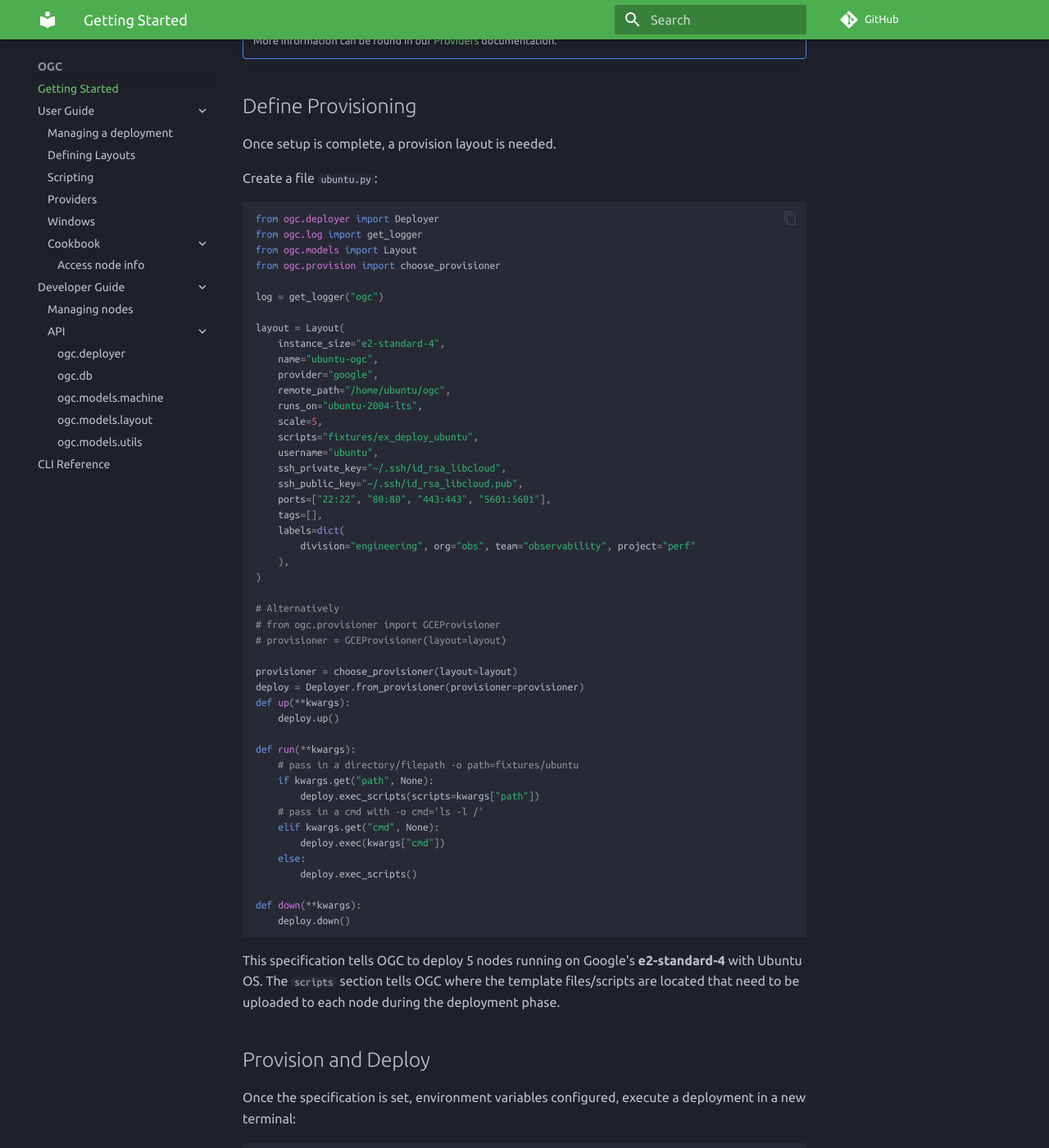
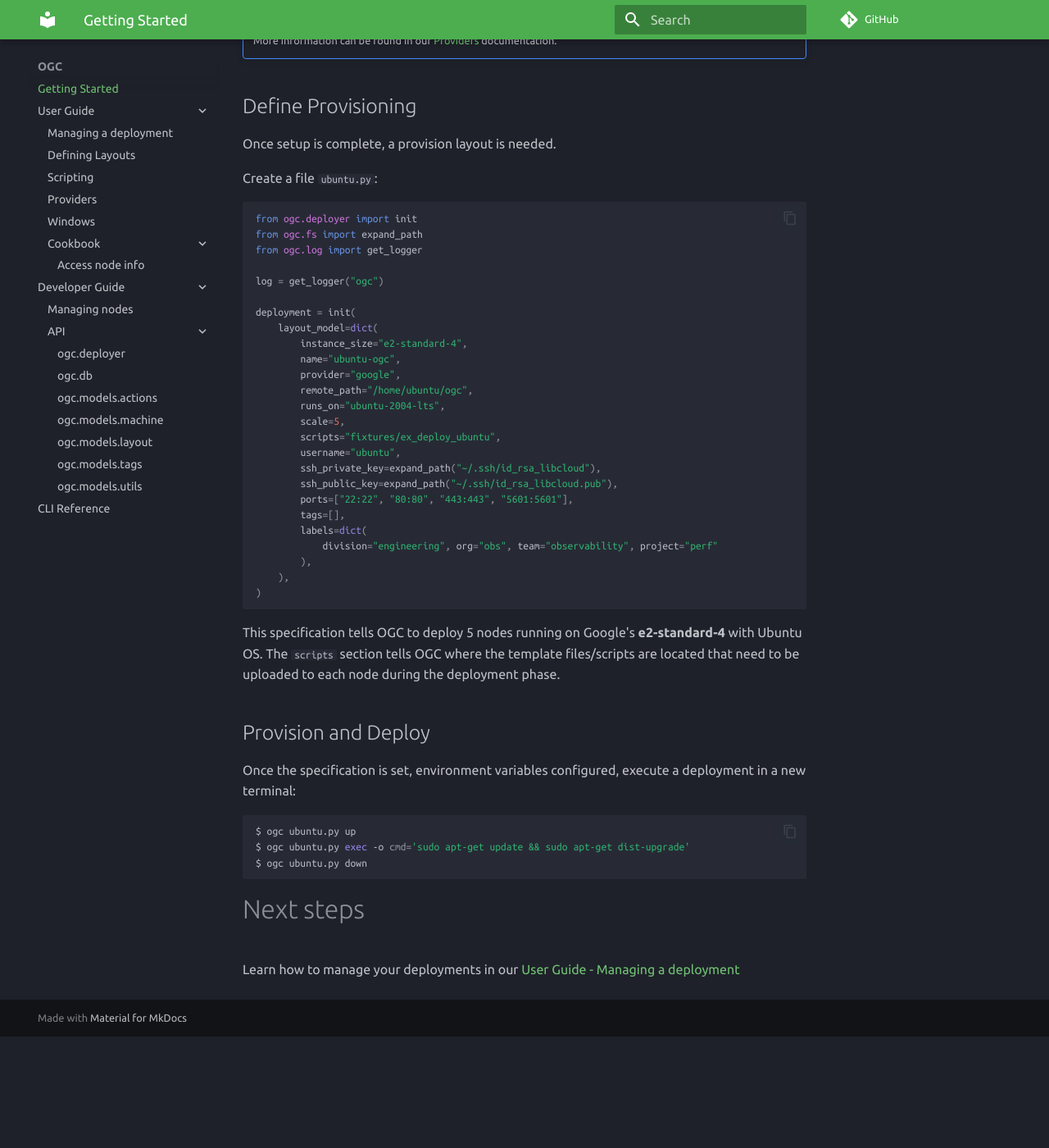
Before and after one commit to adam-stokes/ogc, an MkDocs documentation site: the page built from docs/index.md, in a window 1280 px wide and 1400 px high, scrolled down 1305 px. Shown: the whole window at 82% size. Built offline with MkDocs 1.6.1 and Material for MkDocs 9.7.7, drawn with Linux system fonts in a browser that asks for light colours; comment, search, counter and statistics services are not loaded; after the commit the page ends 2569 px from its top, so only the background shows below that; some of the changed text lies outside the part shown.

Commit message:
more doc updates

````diff
--- a/docs/index.md
+++ b/docs/index.md
@@ -61,52 +61,31 @@ Once setup is complete, a provision layout is needed.
 Create a file `ubuntu.py`:
 
 ```python
-from ogc.deployer import Deployer
+from ogc.deployer import init
+from ogc.fs import expand_path
 from ogc.log import get_logger
-from ogc.models import Layout
-from ogc.provision import choose_provisioner
 
 log = get_logger("ogc")
 
-layout = Layout(
-    instance_size="e2-standard-4",
-    name="ubuntu-ogc",
-    provider="google",
-    remote_path="/home/ubuntu/ogc",
-    runs_on="ubuntu-2004-lts",
-    scale=5,
-    scripts="fixtures/ex_deploy_ubuntu",
-    username="ubuntu",
-    ssh_private_key="~/.ssh/id_rsa_libcloud",
-    ssh_public_key="~/.ssh/id_rsa_libcloud.pub",
-    ports=["22:22", "80:80", "443:443", "5601:5601"],
-    tags=[],
-    labels=dict(
-        division="engineering", org="obs", team="observability", project="perf"
+deployment = init(
+    layout_model=dict(
+        instance_size="e2-standard-4",
+        name="ubuntu-ogc",
+        provider="google",
+        remote_path="/home/ubuntu/ogc",
+        runs_on="ubuntu-2004-lts",
+        scale=5,
+        scripts="fixtures/ex_deploy_ubuntu",
+        username="ubuntu",
+        ssh_private_key=expand_path("~/.ssh/id_rsa_libcloud"),
+        ssh_public_key=expand_path("~/.ssh/id_rsa_libcloud.pub"),
+        ports=["22:22", "80:80", "443:443", "5601:5601"],
+        tags=[],
+        labels=dict(
+            division="engineering", org="obs", team="observability", project="perf"
+        ),
     ),
 )
-
-# Alternatively
-# from ogc.provisioner import GCEProvisioner
-# provisioner = GCEProvisioner(layout=layout)
-
-provisioner = choose_provisioner(layout=layout)
-deploy = Deployer.from_provisioner(provisioner=provisioner)
-def up(**kwargs):
-    deploy.up()
-
-def run(**kwargs):
-    # pass in a directory/filepath -o path=fixtures/ubuntu
-    if kwargs.get("path", None):
-        deploy.exec_scripts(scripts=kwargs["path"])
-    # pass in a cmd with -o cmd='ls -l /'
-    elif kwargs.get("cmd", None):
-        deploy.exec(kwargs["cmd"])
-    else:
-        deploy.exec_scripts()
-
-def down(**kwargs):
-    deploy.down()
 ```
 
 This specification tells OGC to deploy 5 nodes running on Google's **e2-standard-4** with Ubuntu OS.
@@ -117,9 +96,9 @@ The `scripts` section tells OGC where the template files/scripts are located tha
 Once the specification is set, environment variables configured, execute a deployment in a new terminal:
 
 ```shell
-$ ogc up ubuntu.py
-$ ogc run ubuntu.py -o cmd='sudo apt-get update && sudo apt-get dist-upgrade'
-$ ogc down ubuntu.py
+$ ogc ubuntu.py up
+$ ogc ubuntu.py exec -o cmd='sudo apt-get update && sudo apt-get dist-upgrade'
+$ ogc ubuntu.py down
 ```
 
 # Next steps
--- a/mkdocs.yml
+++ b/mkdocs.yml
@@ -84,7 +84,9 @@ nav:
     - 'API':
         - 'ogc.deployer': 'developer-guide/api/deployer.md'
         - 'ogc.db': 'developer-guide/api/db.md'
+        - 'ogc.models.actions': 'developer-guide/api/models/actions.md'
         - 'ogc.models.machine': 'developer-guide/api/models/machine.md'
         - 'ogc.models.layout': 'developer-guide/api/models/layout.md'
+        - 'ogc.models.tags': 'developer-guide/api/models/tags.md'
         - 'ogc.models.utils': 'developer-guide/api/models/utils.md'
   - 'CLI Reference': 'commands/ogc.md'
````
Also changed, not shown: docs/developer-guide/api/deployer.md (+1 -1 lines), docs/developer-guide/api/models/actions.md (added, +3 -0 lines), docs/developer-guide/api/models/layout.md (+1 -1 lines), docs/developer-guide/api/models/machine.md (+1 -1 lines), docs/developer-guide/api/models/tags.md (added, +3 -0 lines), 3 other files.
